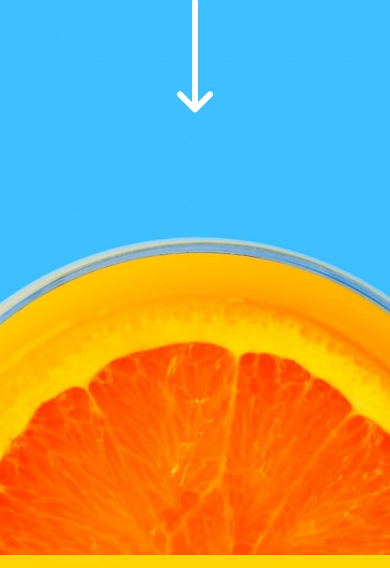
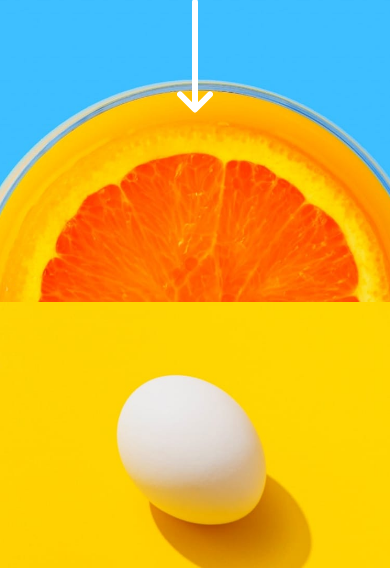
Before and after one commit to EstebanColmenares91/Landing-Page-HTML-CSS, a plain HTML site: page index.html in a window 390 px wide. Shown: the part 289-857 px from the top of the page. Drawn offline with Linux system fonts and the light colour scheme.

Commit message:
fixing some responsive stuff the minimum width of the page is 337px

```diff
--- a/assets/styles/desktop.css
+++ b/assets/styles/desktop.css
@@ -1,7 +1,6 @@
 /* RECORDATORIO PARA AJUSTAR EL MAX-WIDTH A TODA LA PÁGINA */
 
 body{
-    width: 100%;
     max-width: 192rem;
     margin: 0 auto;
     font-size: 2rem;
@@ -14,7 +13,7 @@ a:hover{
 }
 
 .header__welcome{
-    margin: 30rem;
+    margin: 15rem 0;
 }
 
 .header__welcome h1{
@@ -60,7 +59,7 @@ h3{
 }
 
 .client__profilecard{
-    padding: 8rem;
+    padding: 6rem;
 }
 
 /* navbar */
--- a/assets/styles/styles.css
+++ b/assets/styles/styles.css
@@ -22,7 +22,6 @@ html{
 }
 
 body{
-    width: 100vw;
     display: flex;
     flex-direction: column;
     flex-wrap: wrap;
@@ -68,8 +67,8 @@ img{
 /* BEGINS HEADER'S LANDING PAGE */
 header{
     width: 100%;
-    min-width: 36rem;
-    height: 100vh;
+    min-width: 32rem;
+    min-height: 70vh;
     background-image: url("../mobile/image-header.jpg");
     background-position: center ;
     background-repeat: no-repeat;
@@ -94,7 +93,7 @@ header{
     justify-content: center;
     align-items: center;
     text-align: center;
-    margin: 15rem;
+    padding: 15rem ;
 }
 /* LANDING'S HEADER IT'S DONE */
 
@@ -111,7 +110,7 @@ header{
 
 .section__picture img{
     width: 100%;
-    min-width: 36rem;
+    min-width: 32rem;
 }
 
 .section__card{
```
